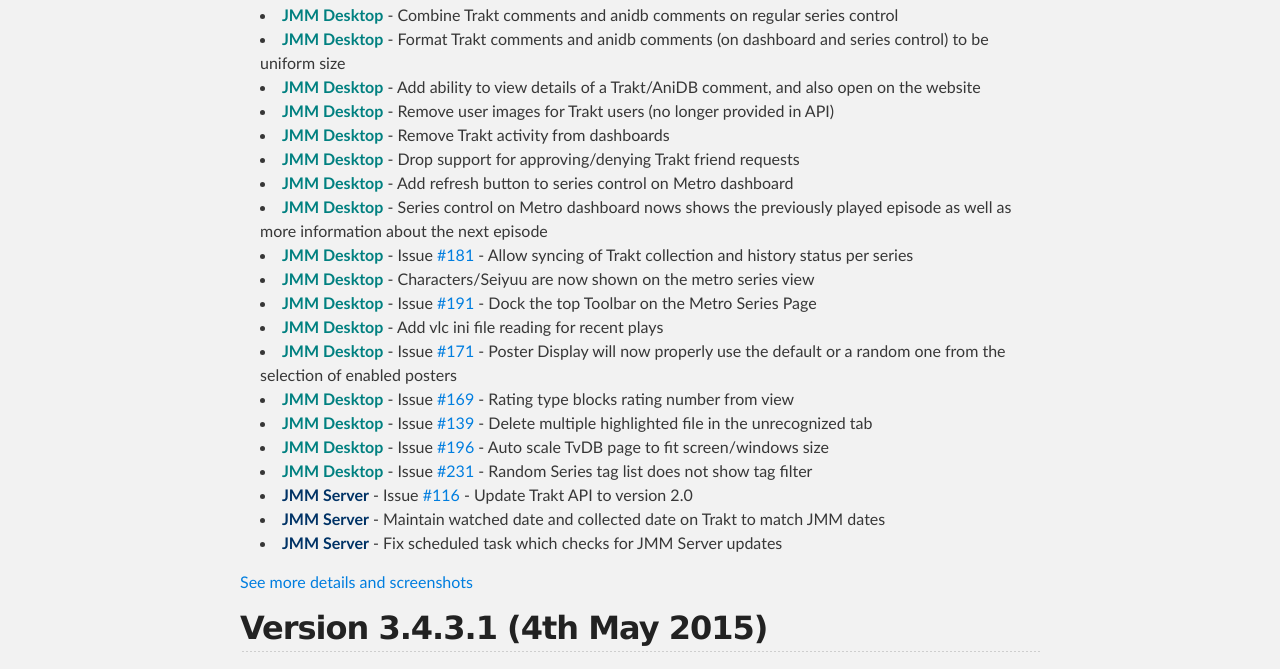
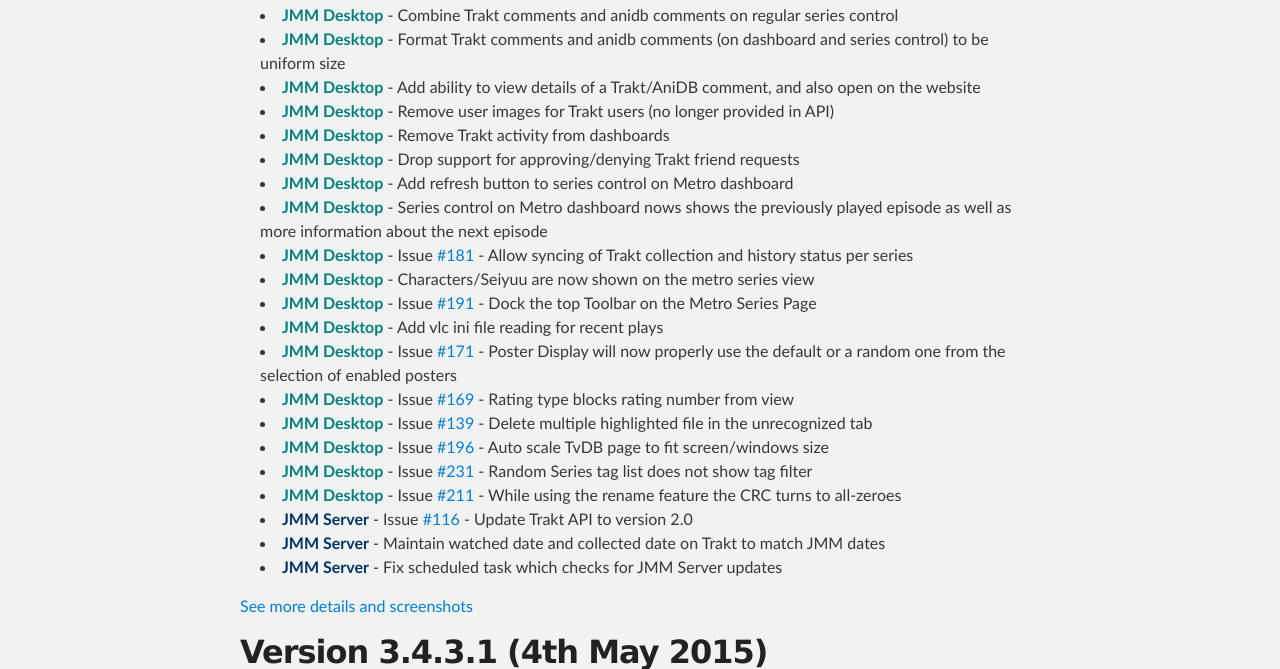
Before and after one commit to ShokoAnime/Old-JMM-Site, a plain HTML site: page changes.html in a window 1280 px wide. Shown: the part 353-1022 px from the top of the page. Drawn offline with Linux system fonts and the light colour scheme.

Commit message:
no message

```diff
--- a/changes.html
+++ b/changes.html
@@ -50,6 +50,7 @@
 <li><span class=jmmdesktop>JMM Desktop</span> - Issue <a href="https://github.com/japanesemediamanager/jmmclient/issues/139">#139</a> - Delete multiple highlighted file in the unrecognized tab</li>
 <li><span class=jmmdesktop>JMM Desktop</span> - Issue <a href="https://github.com/japanesemediamanager/jmmclient/issues/196">#196</a> - Auto scale TvDB page to fit screen/windows size</li>
 <li><span class=jmmdesktop>JMM Desktop</span> - Issue <a href="https://github.com/japanesemediamanager/jmmclient/issues/231">#231</a> - Random Series tag list does not show tag filter</li>
+<li><span class=jmmdesktop>JMM Desktop</span> - Issue <a href="https://github.com/japanesemediamanager/jmmclient/issues/211">#211</a> - While using the rename feature the CRC turns to all-zeroes</li>
 <li><span class=jmmserver>JMM Server</span> - Issue <a href="https://github.com/japanesemediamanager/jmmserver/issues/116">#116</a> - Update Trakt API to version 2.0</li>
 <li><span class=jmmserver>JMM Server</span> - Maintain watched date and collected date on Trakt to match JMM dates</li>
 <li><span class=jmmserver>JMM Server</span> - Fix scheduled task which checks for JMM Server updates</li>
```
